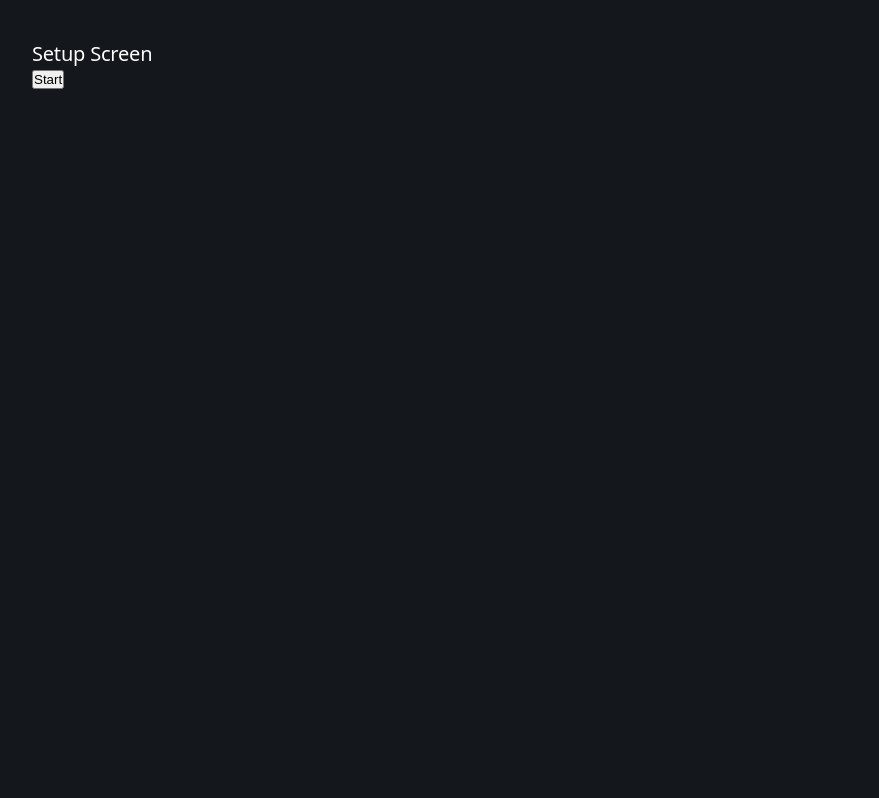
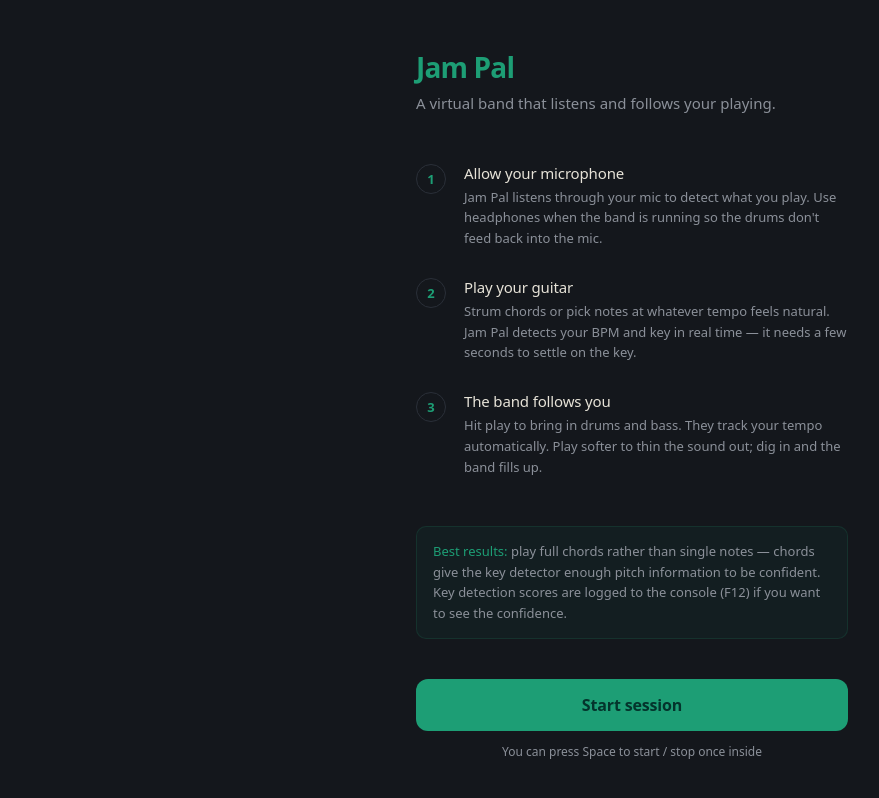
Before and after one commit to 1102Aryan/jam-pal, a React (Vite) app in the folder jam-pal-react/: page / in a window 1280 px wide. Shown: the whole page, without its empty margins (8-887 px from the left). Built offline with nearby package versions, Linux system fonts and the light colour scheme.

Commit message:
updated setup page

```diff
--- a/jam-pal-react/src/components/SetupScreen.jsx
+++ b/jam-pal-react/src/components/SetupScreen.jsx
@@ -1,9 +1,54 @@
+import styles from './SetupScreen.module.css';
+
+const STEPS = [
+  {
+    title: 'Allow your microphone',
+    desc: 'Jam Pal listens through your mic to detect what you play. Use headphones when the band is running so the drums don\'t feed back into the mic.',
+  },
+  {
+    title: 'Play your guitar',
+    desc: 'Strum chords or pick notes at whatever tempo feels natural. Jam Pal detects your BPM and key in real time — it needs a few seconds to settle on the key.',
+  },
+  {
+    title: 'The band follows you',
+    desc: 'Hit play to bring in drums and bass. They track your tempo automatically. Play softer to thin the sound out; dig in and the band fills up.',
+  },
+];
+
 function SetupScreen({ onStart }) {
-    return (
-      <div style={{ padding: 40, color: 'white' }}>
-        <h1>Setup Screen</h1>
-        <button onClick={onStart}>Start</button>
+  return (
+    <div className={styles.page}>
+      <div>
+        <div className={styles.logo}>Jam Pal</div>
+        <p className={styles.tagline}>A virtual band that listens and follows your playing.</p>
       </div>
-    );
-  }
-  export default SetupScreen;
+
+      <ol className={styles.steps}>
+        {STEPS.map((s, i) => (
+          <li key={i} className={styles.step}>
+            <div className={styles.stepNum}>{i + 1}</div>
+            <div className={styles.stepBody}>
+              <span className={styles.stepTitle}>{s.title}</span>
+              <span className={styles.stepDesc}>{s.desc}</span>
+            </div>
+          </li>
+        ))}
+      </ol>
+
+      <div className={styles.note}>
+        <span className={styles.noteAccent}>Best results:</span> play full chords rather than single
+        notes — chords give the key detector enough pitch information to be confident.
+        Key detection scores are logged to the console (F12) if you want to see the confidence.
+      </div>
+
+      <div className={styles.cta}>
+        <button className={styles.startBtn} onClick={onStart}>
+          Start session
+        </button>
+        <span className={styles.hint}>You can press Space to start / stop once inside</span>
+      </div>
+    </div>
+  );
+}
+
+export default SetupScreen;
--- /dev/null
+++ b/jam-pal-react/src/components/SetupScreen.module.css
@@ -0,0 +1,129 @@
+
+.page {
+  display: flex;
+  flex-direction: column;
+  min-height: 100vh;
+  padding: 48px 24px 40px;
+  max-width: 480px;
+  margin: 0 auto;
+}
+
+/* ── Header ── */
+.logo {
+  font-size: 28px;
+  font-weight: 700;
+  letter-spacing: -0.03em;
+  color: var(--accent);
+}
+
+.tagline {
+  margin-top: 6px;
+  font-size: 15px;
+  color: var(--muted);
+  line-height: 1.5;
+}
+
+/* ── Steps ── */
+.steps {
+  margin-top: 48px;
+  display: flex;
+  flex-direction: column;
+  gap: 28px;
+  flex: 1;
+  list-style: none;
+  padding: 0;
+}
+
+.step {
+  display: flex;
+  gap: 18px;
+  align-items: flex-start;
+}
+
+.stepNum {
+  width: 30px;
+  height: 30px;
+  border-radius: 50%;
+  border: 1.5px solid var(--line);
+  display: flex;
+  align-items: center;
+  justify-content: center;
+  font-size: 13px;
+  font-weight: 600;
+  color: var(--accent);
+  flex-shrink: 0;
+  margin-top: 1px;
+}
+
+.stepBody {
+  display: flex;
+  flex-direction: column;
+  gap: 4px;
+}
+
+.stepTitle {
+  font-size: 15px;
+  font-weight: 500;
+  color: var(--text);
+  letter-spacing: -0.01em;
+}
+
+.stepDesc {
+  font-size: 13px;
+  color: var(--muted);
+  line-height: 1.6;
+}
+
+/* ── Note ── */
+.note {
+  margin-top: 36px;
+  padding: 14px 16px;
+  border-radius: 10px;
+  background: rgba(29, 158, 117, 0.06);
+  border: 1px solid rgba(29, 158, 117, 0.15);
+  font-size: 13px;
+  color: var(--muted);
+  line-height: 1.6;
+}
+
+.noteAccent {
+  color: var(--accent);
+  font-weight: 500;
+}
+
+/* ── CTA ── */
+.cta {
+  margin-top: 40px;
+  display: flex;
+  flex-direction: column;
+  gap: 12px;
+}
+
+.startBtn {
+  width: 100%;
+  padding: 15px 0;
+  border: none;
+  border-radius: 12px;
+  background: var(--accent);
+  color: #04342c;
+  font: inherit;
+  font-size: 16px;
+  font-weight: 600;
+  letter-spacing: -0.01em;
+  cursor: pointer;
+  transition: background 150ms, transform 100ms;
+}
+
+.startBtn:hover {
+  background: #22b585;
+}
+
+.startBtn:active {
+  transform: scale(0.98);
+}
+
+.hint {
+  text-align: center;
+  font-size: 12px;
+  color: var(--muted);
+}
```
